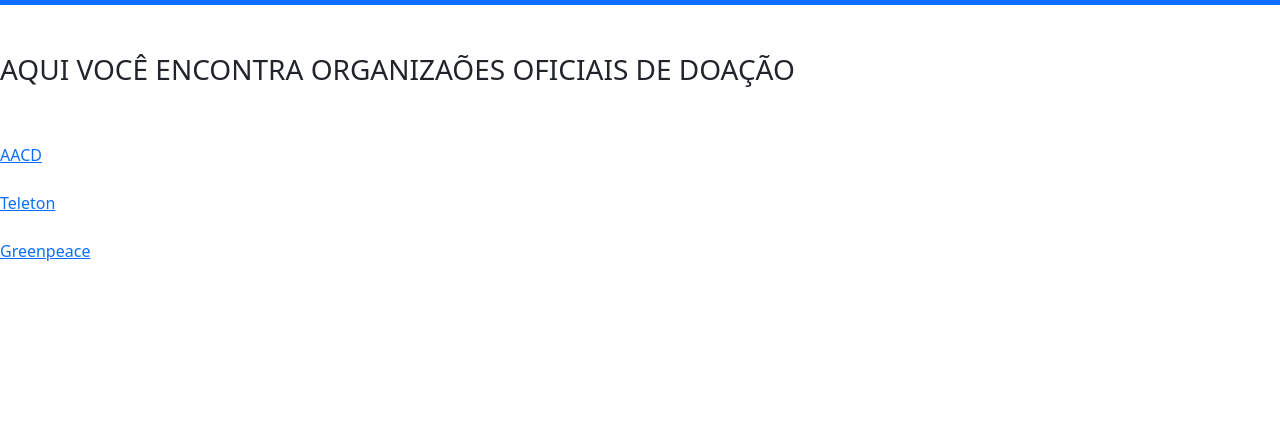
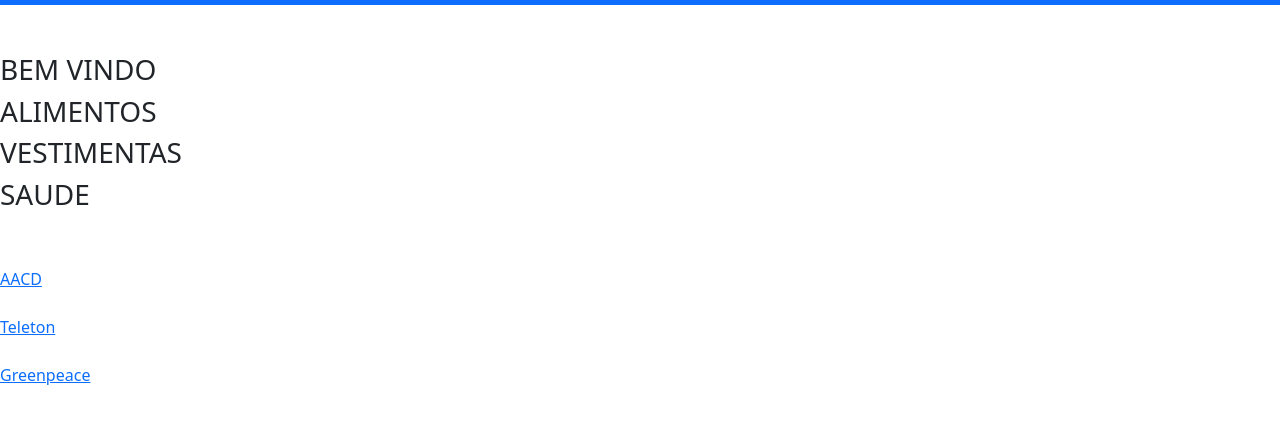
Before and after one commit to victorsantosjobs/doacoes, a plain HTML site: page index.html in a window 1280 px wide. Shown: the part 51-474 px from the top of the page. Drawn offline with nearby package versions, Linux system fonts and the light colour scheme.

Commit message:
Add files via upload

```diff
--- a/index.html
+++ b/index.html
@@ -25,10 +25,13 @@
                   <a class="nav-link" href="#alimentos">Alimentos</a>
                 </li>
                 <li class="nav-item">
-                  <a class="nav-link" href="#vestimentos">Vestimentos</a>
+                  <a class="nav-link" href="#vestimentos">Vestimentas</a>
                 </li>
                 <li class="nav-item">
                     <a class="nav-link" href="#saude">Saude</a>
+                  </li>
+                  <li class="nav-item">
+                    <a class="nav-link" href="#planeta">Planeta</a>
                   </li>
               </ul>
 
@@ -41,9 +44,12 @@
     <br>
     <br>
 
-    <h3>AQUI VOCÊ ENCONTRA ORGANIZAÕES OFICIAIS DE DOAÇÃO</h3>
+    <h3>BEM VINDO</h3>
 </head>
 <body>
+    <h3 class="alimentos">ALIMENTOS</h3>
+    <h3 class="vestimentas">VESTIMENTAS</h3>
+    <h3 class="saude">SAUDE</h3>
     <br>
     <br>
     <a href="https://doe.aacd.org.br/">AACD</a>
```
